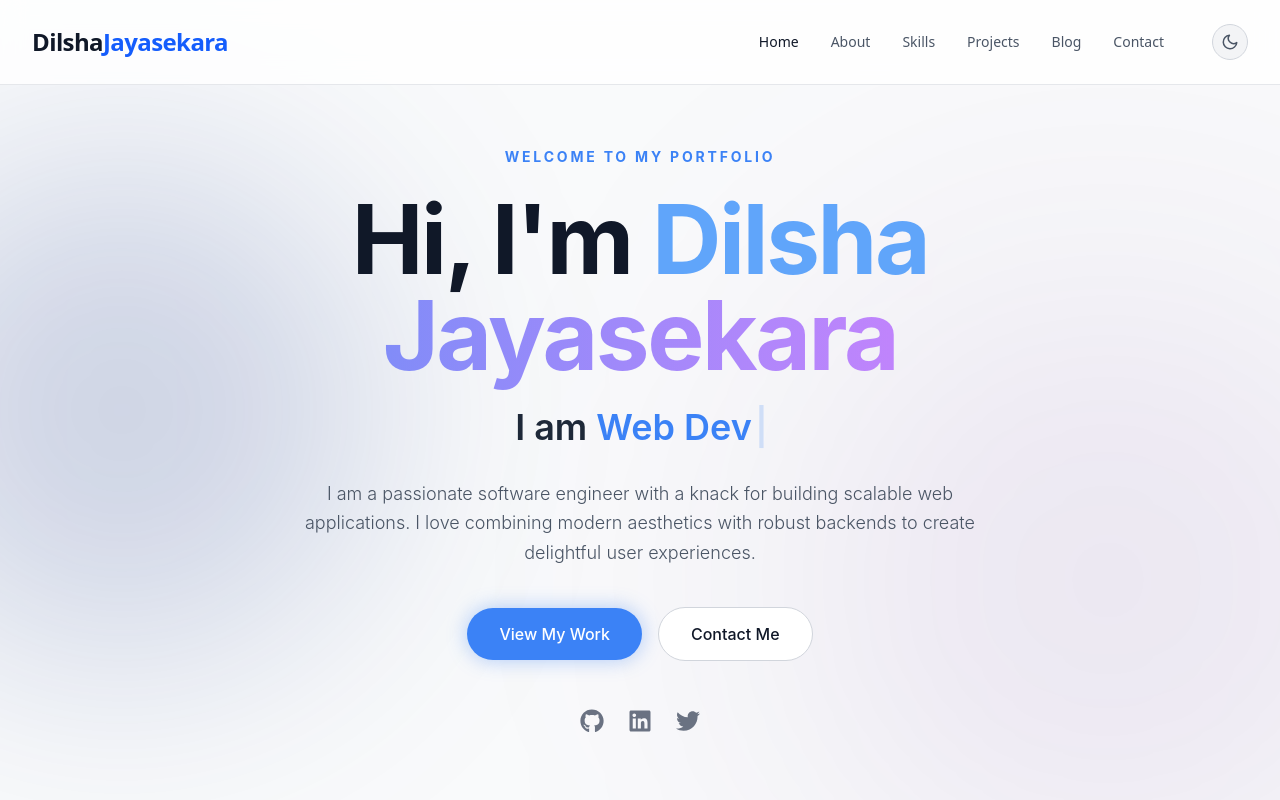
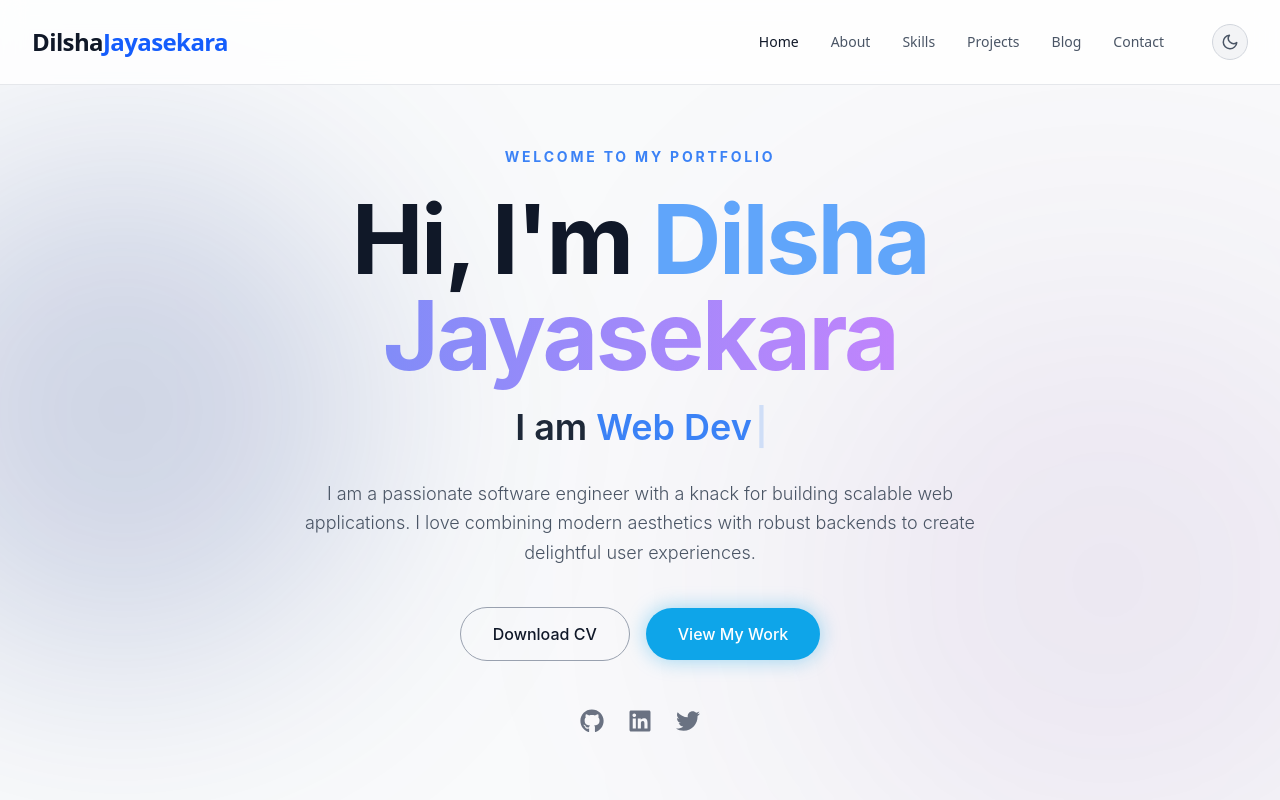
Before and after one commit to Dilsha0412/Myportfolio, a React (Vite) app: page / in a window 1280 px wide. Shown: the top 800 px of the page. Built offline with nearby package versions, Linux system fonts and the light colour scheme.

Commit message:
Adding dounload cv button

```diff
--- a/src/components/Hero.jsx
+++ b/src/components/Hero.jsx
@@ -66,16 +66,17 @@ const Hero = () => {
           className="flex flex-col sm:flex-row items-center justify-center gap-4 mb-12"
         >
           <a
+            href={heroData.secondaryCtaLink}
+            download="My_CV.pdf"
+            className="px-8 py-3.5 bg-transparent border border-gray-400 dark:border-gray-600 text-gray-900 dark:text-white font-medium rounded-full transition-all duration-300 hover:bg-gray-100 dark:hover:bg-white/5"
+          >
+            {heroData.secondaryCtaText}
+          </a>
+          <a
             href={heroData.primaryCtaLink}
-            className="px-8 py-3.5 bg-[#3b82f6] text-white font-medium rounded-full transition-all duration-300 shadow-[0_0_20px_rgba(59,130,246,0.4)] hover:shadow-[0_0_30px_rgba(59,130,246,0.6)] hover:-translate-y-0.5"
+            className="px-8 py-3.5 bg-[#0ea5e9] text-white font-medium rounded-full transition-all duration-300 shadow-[0_0_20px_rgba(14,165,233,0.4)] hover:shadow-[0_0_30px_rgba(14,165,233,0.6)] hover:-translate-y-0.5"
           >
             {heroData.primaryCtaText}
-          </a>
-          <a
-            href={heroData.secondaryCtaLink}
-            className="px-8 py-3.5 bg-white dark:bg-[#1e2336] text-gray-900 dark:text-white font-medium rounded-full transition-all duration-300 hover:bg-gray-50 dark:hover:bg-[#2a3044] border border-gray-300 dark:border-gray-800"
-          >
-            {heroData.secondaryCtaText}
           </a>
         </motion.div>
 
--- a/src/data/portfolioData.js
+++ b/src/data/portfolioData.js
@@ -6,8 +6,8 @@ export const heroData = {
   description: "I am a passionate software engineer with a knack for building scalable web applications. I love combining modern aesthetics with robust backends to create delightful user experiences.",
   primaryCtaText: "View My Work",
   primaryCtaLink: "#projects",
-  secondaryCtaText: "Contact Me",
-  secondaryCtaLink: "#contact",
+  secondaryCtaText: "Download CV",
+  secondaryCtaLink: "/CV.pdf",
   socialLinks: [
     { name: "GitHub", url: "https://github.com", icon: "FaGithub" },
     { name: "LinkedIn", url: "https://linkedin.com", icon: "FaLinkedin" },
```
